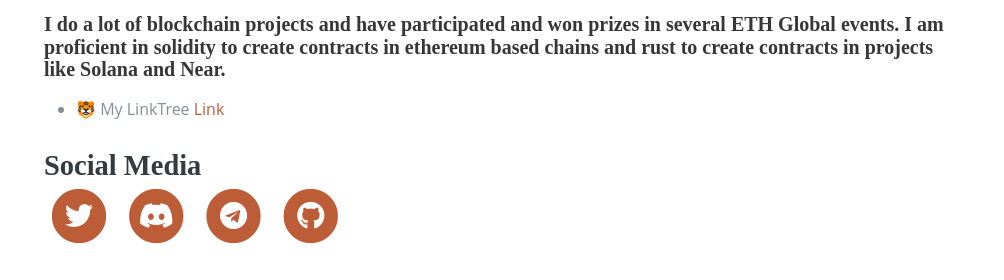
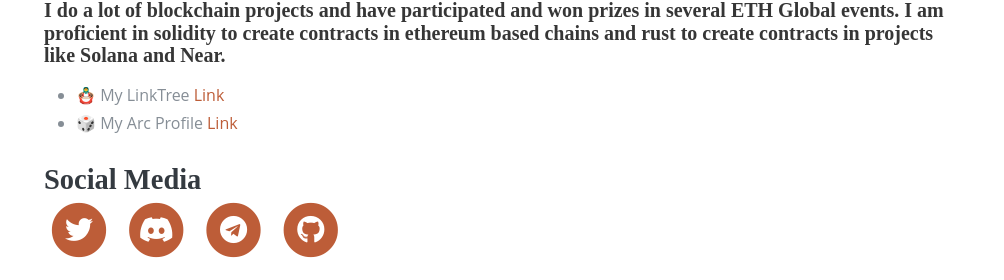
Before and after one commit to sushmitsarmah/sushmitsarmah.github.io, a plain HTML site: page index.html in a window 1280 px wide. Shown: the part 402-682 px from the top of the page, 276-1280 px from the left. Drawn offline with nearby package versions, Linux system fonts and the light colour scheme; a small style sheet from the web is missing.

Commit message:
Update index.html - added arc profile

```diff
--- a/index.html
+++ b/index.html
@@ -111,7 +111,8 @@
 <h4 id="i-specialize-in-geospatial-projects-and-data-visualization-using-libraries-like-openlayers-leaflet-echarts-and-d3-js-i-also-have-blockchain-solidity-experience-having-worked-in-several-projects">I specialize in geospatial projects and data visualization using libraries like openlayers, leaflet, echarts and d3.js. I also have blockchain/solidity experience having worked in several projects.</h4>
 <h4 id="i-do-a-lot-of-blockchain-projects-and-have-participated-and-won-prizes-in-several-eth-global-events-i-am-proficient-in-solidity-to-create-contracts-in-ethereum-based-chains-and-rust-to-create-contracts-in-projects-like-solana-and-near">I do a lot of blockchain projects and have participated and won prizes in several ETH Global events. I am proficient in solidity to create contracts in ethereum based chains and rust to create contracts in projects like Solana and Near.</h4>
 <ul>
-<li>🐯 My LinkTree <a href="https://linktr.ee/sushmitsarmah">Link</a></li>
+<li>🪆 My LinkTree <a href="https://linktr.ee/sushmitsarmah">Link</a></li>
+<li>🎲 My Arc Profile <a href="https://arc.dev/@sushmitsarmah">Link</a></li>
 </ul>
 
     </div>
```
